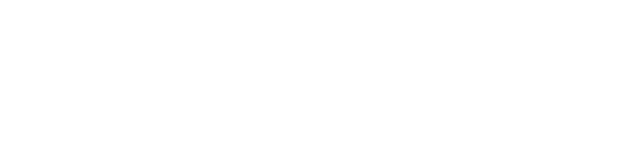
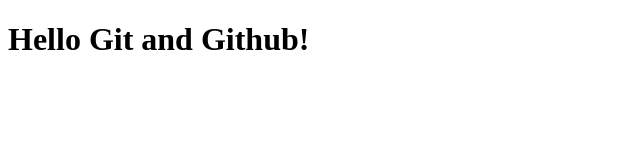
Before and after one commit to fornolesnoah09/myproject1, a plain HTML site: page index.html in a window 1280 px wide. Shown: the whole page, without its empty margins (0-640 px from the left). Drawn offline with Linux system fonts and the light colour scheme.

Commit message:
Hello Git

```diff
--- a/index.html
+++ b/index.html
@@ -6,6 +6,8 @@
     <title>Document</title>
 </head>
 <body>
-
+    <div class="">
+        <h1>Hello Git and Github!</h1>
+    </div>
 </body>
 </html>
```
